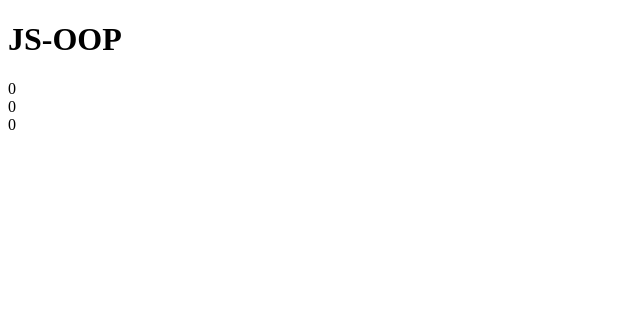
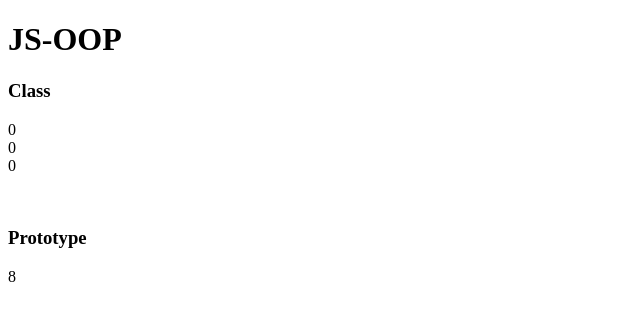
Before and after one commit to amirrajabi/JS-OOP, a plain HTML site: page index.html in a window 1280 px wide. Shown: the whole page, without its empty margins (0-640 px from the left). Drawn offline with Linux system fonts and the light colour scheme.

Commit message:
added prototype pattern

```diff
--- a/index.html
+++ b/index.html
@@ -8,11 +8,17 @@
 
 </head>
 <body>
-<h1>JS-OOP</h1>
+    <h1>JS-OOP</h1>
 
-<script src="js/main.js"></script>
+    <h3>Class</h3>
+    <p id="output"></p>
+    <br/>
 
-<p id="output"></p>
+    <h3>Prototype</h3>
+    <p id="eq"></p>
+
+    <script src="js/class.js"></script>
+    <script src="js/prototype.js"></script>
 
 </body>
 </html>
--- /dev/null
+++ b/js/prototype.js
@@ -0,0 +1,20 @@
+var myNS = myNS || {};
+
+myNS.sum = function(eq){
+    this.eqCtl = document.getElementById('eq');
+};
+
+myNS.sum.prototype = {
+
+    add : function(a, b){
+
+        var sumNum = a + b;
+        this.eqCtl.innerHTML = sumNum;
+
+    }
+
+}
+
+
+var sumFun = new myNS.sum('eq');
+sumFun.add(2, 6);
```
Also changed, not shown: js/class.js (renamed from js/main.js).
